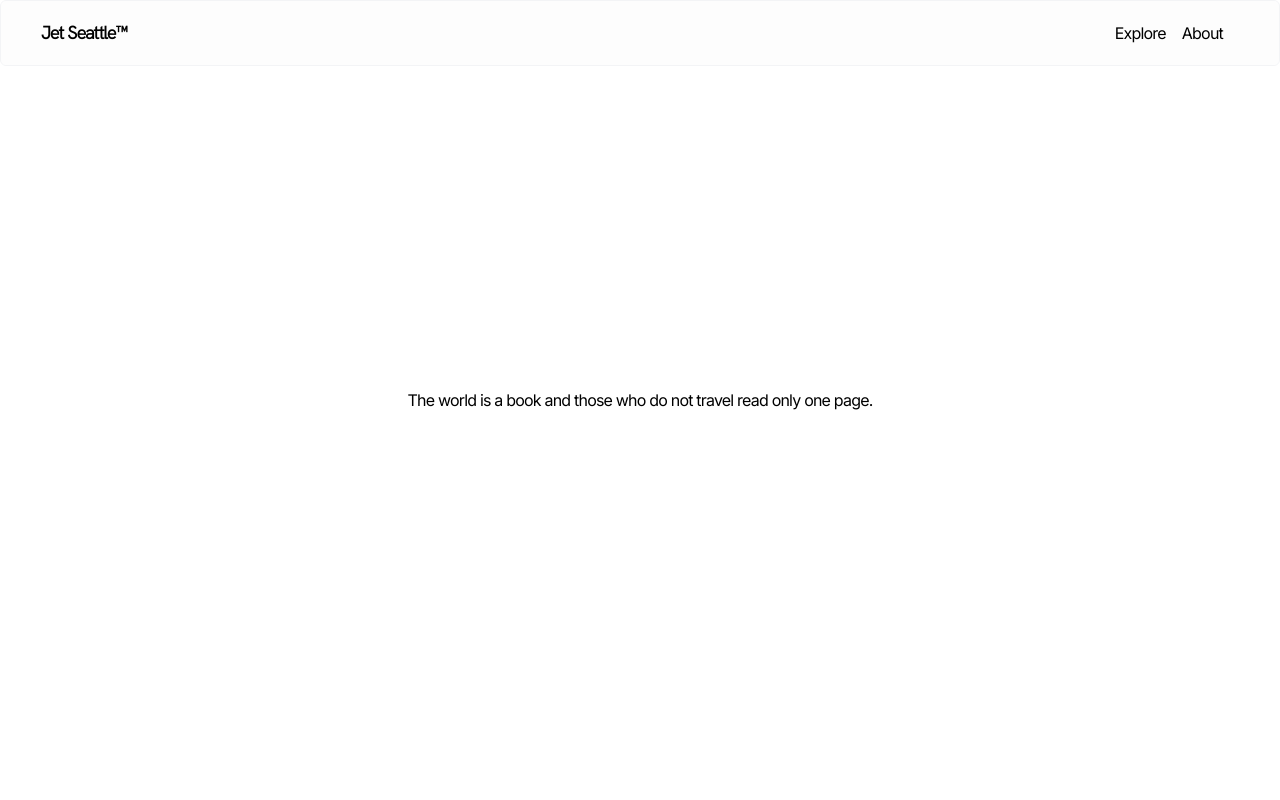
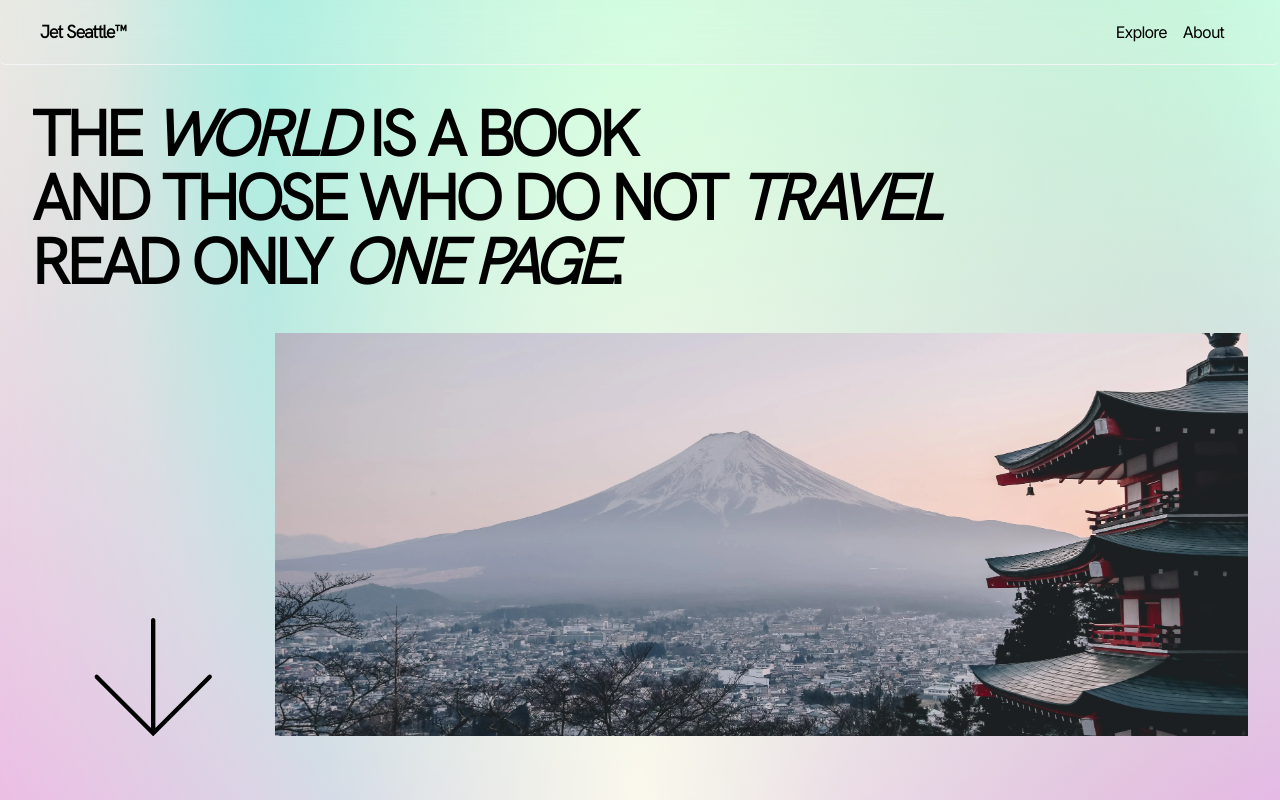
Before and after one commit to malinda666/jets-2023, a Next.js app: page / in a window 1280 px wide. Shown: the top 800 px of the page. Built offline with nearby package versions, Linux system fonts and the light colour scheme.

Commit message:
add gsap + animations

```diff
--- a/next.config.js
+++ b/next.config.js
@@ -1,6 +1,6 @@
 /** @type {import('next').NextConfig} */
 const nextConfig = {
-  reactStrictMode: true,
+  reactStrictMode: false,
 }
 
 module.exports = nextConfig
--- a/package.json
+++ b/package.json
@@ -10,6 +10,7 @@
     "format": "prettier --write ."
   },
   "dependencies": {
+    "gsap": "^3.11.3",
     "next": "13.0.3",
     "react": "18.2.0",
     "react-dom": "18.2.0"
--- /dev/null
+++ b/src/components/shared/Arrows.tsx
@@ -0,0 +1,53 @@
+import React from 'react'
+
+const DownArrow = () => {
+  return (
+    // <svg
+    //   viewBox='0 0 195.5 194.8'
+    //   fill='none'
+    //   xmlns='http://www.w3.org/2000/svg'
+    //   className='w-[7rem] h-auto rotate-[135deg]'
+    // >
+    //   <path
+    //     d='M0,194.8L194.1,0.7'
+    //     strokeWidth='2'
+    //     strokeLinecap='square'
+    //     strokeLinejoin='round'
+    //     className='stroke-current'
+    //   ></path>{' '}
+    //   <path
+    //     d='M194.8,194.5V0'
+    //     strokeWidth='2'
+    //     strokeLinecap='square'
+    //     strokeLinejoin='round'
+    //     className='stroke-current'
+    //   ></path>{' '}
+    //   <path
+    //     d='M1.8,0h193.7'
+    //     strokeWidth='2'
+    //     strokeLinejoin='round'
+    //     className='stroke-current'
+    //   ></path>
+    // </svg>
+    <svg
+      version='1.1'
+      id='Capa_1'
+      x='0px'
+      y='0px'
+      viewBox='0 0 63.55 63.55'
+      xmlSpace='preserve'
+      className='rotate-[90deg]'
+    >
+      <g>
+        <path
+          d='M62.725,32.603l0.825-0.826l-0.825-0.823c0,0,0,0,0-0.002L32.358,0.584c-0.455-0.455-1.196-0.455-1.651,0
+		s-0.455,1.196,0,1.651L59.08,30.608H1.168C0.523,30.608,0,31.133,0,31.776c0,0.646,0.523,1.168,1.168,1.168H59.08L30.709,61.316
+		c-0.455,0.454-0.455,1.195,0,1.651c0.229,0.229,0.528,0.34,0.827,0.34s0.598-0.114,0.827-0.34L62.725,32.603
+		C62.725,32.604,62.725,32.604,62.725,32.603z'
+        />
+      </g>
+    </svg>
+  )
+}
+
+export { DownArrow }
--- a/src/components/shared/index.tsx
+++ b/src/components/shared/index.tsx
@@ -1 +1,2 @@
 export { default as Section } from './Section'
+export { DownArrow } from './Arrows'
--- a/src/pages/index.tsx
+++ b/src/pages/index.tsx
@@ -1,16 +1,14 @@
 import { NextPage } from 'next'
+import Image from 'next/image'
 
 import { Section } from '@/components/shared'
+import { Hero } from '@/views'
 
 const Home: NextPage = () => {
   return (
     <>
       <Section>
-        <div className='hero'>
-          <div className='hero__title'>
-            <h1>The world is a book and those who do not travel read only one page.</h1>
-          </div>
-        </div>
+        <Hero />
       </Section>
       <Section>
         <div className=''>home 2</div>
--- a/src/styles/_utils.scss
+++ b/src/styles/_utils.scss
@@ -1,9 +1,24 @@
 $ease: cubic-bezier(0.19, 1, 0.22, 1);
 
 .mirror {
-  @apply bg-gray-200 rounded-md bg-clip-padding backdrop-filter backdrop-blur-lg bg-opacity-10 border border-gray-100;
+  @apply bg-gray-200 rounded-md bg-clip-padding backdrop-filter backdrop-blur-lg bg-opacity-10 border-b border-gray-100;
 }
 
 .transition-all {
   transition: all 0.75s $ease;
 }
+
+.gradient {
+  background: radial-gradient(80.99% 100% at 50% 0%, #00ff0a 0%, #36008e 100%),
+    radial-gradient(50% 123.47% at 50% 50%, #efe7c8 0%, #36008e 100%),
+    linear-gradient(301.28deg, #ff006b 0%, #48dd9e 100%),
+    linear-gradient(294.84deg, #5a60e4 0%, #d30000 100%),
+    linear-gradient(52.29deg, #000000 0%, #00ff85 100%),
+    radial-gradient(100% 138.69% at 100% 0%, #0007a5 0%, #ff7a00 100%),
+    radial-gradient(70.41% 100% at 50% 0%, #d5b300 0%, #2200aa 100%);
+  background-blend-mode: screen, screen, lighten, overlay, lighten, difference, difference;
+}
+
+.alt {
+  @apply italic font-bold;
+}
--- a/src/styles/components/_section.scss
+++ b/src/styles/components/_section.scss
@@ -1,3 +1,3 @@
 .section {
-  @apply relative w-full px-4 py-16 min-h-screen flex items-center justify-center;
+  @apply relative w-full h-full px-4 py-16 min-h-screen flex items-center justify-center;
 }
--- a/src/styles/index.scss
+++ b/src/styles/index.scss
@@ -8,6 +8,8 @@
 @import './components/header';
 @import './components/section';
 
+@import './views/hero';
+
 body {
-  @apply font-body tracking-tighter leading-none;
+  @apply font-body tracking-tighter leading-none text-[1rem] gradient;
 }
--- /dev/null
+++ b/src/styles/views/_hero.scss
@@ -0,0 +1,43 @@
+.hero {
+  @apply absolute py-16 px-8 w-full h-full;
+  display: grid;
+  grid-template-columns: repeat(5, 1fr);
+  grid-template-rows: repeat(5, 1fr);
+  gap: 0px 0px;
+  grid-auto-flow: row;
+  grid-template-areas:
+    'hero-title hero-title hero-title hero-title .'
+    'hero-title hero-title hero-title hero-title .'
+    '. hero-banner hero-banner hero-banner hero-banner'
+    'hero-scroller hero-banner hero-banner hero-banner hero-banner'
+    'hero-scroller hero-banner hero-banner hero-banner hero-banner';
+
+  &__title {
+    @apply relative flex items-center justify-start;
+    grid-area: hero-title;
+    > h1 {
+      @apply text-[5vw] font-title font-bold tracking-tighter leading-none w-full uppercase;
+    }
+    &--line {
+      @apply relative flex items-center overflow-hidden pr-2;
+      &-inner {
+        @apply inline-block;
+      }
+    }
+  }
+  &__banner {
+    @apply relative h-full;
+    grid-area: hero-banner;
+    > img {
+      object-fit: cover;
+    }
+  }
+  &__scroller {
+    @apply relative flex items-end justify-center;
+    grid-area: hero-scroller;
+
+    > svg {
+      @apply relative h-auto w-3/4 px-8;
+    }
+  }
+}
--- /dev/null
+++ b/src/views/Hero.tsx
@@ -0,0 +1,70 @@
+import { FC, useRef, useEffect, MutableRefObject } from 'react'
+import Image from 'next/image'
+import gsap from 'gsap'
+
+import { DownArrow } from '@/components/shared'
+
+import Banner from '@/public/images/jp.webp'
+
+const Hero: FC = () => {
+  const titleContainer = useRef() as MutableRefObject<HTMLHeadingElement>
+  const scrollerContainer = useRef() as MutableRefObject<HTMLDivElement>
+
+  useEffect(() => {
+    const titleLines = gsap.utils.selector(titleContainer.current)('div > span')
+    gsap.from([titleLines], {
+      duration: 1,
+      y: '110%',
+      opacity: 0,
+      delay: 0.5,
+      stagger: {
+        from: 'start',
+        amount: 0.3,
+      },
+      ease: 'power2.inOut',
+    })
+    gsap.from(scrollerContainer.current, {
+      duration: 1,
+      opacity: 0,
+      delay: 0.65,
+      stagger: {
+        from: 'start',
+        amount: 0.3,
+      },
+      ease: 'power2.inOut',
+    })
+  }, [])
+
+  return (
+    <div className='hero'>
+      <div className='hero__title'>
+        <h1 ref={titleContainer}>
+          <div className='hero__title--line'>
+            <span className='hero__title--line-inner'>
+              The <span className='alt'>world</span> is a book
+            </span>
+          </div>
+          <div className='hero__title--line'>
+            <span className='hero__title--line-inner'>
+              and those who do not <span className='alt'>travel</span>
+            </span>
+          </div>
+          <div className='hero__title--line'>
+            <span className='hero__title--line-inner'>
+              read only <span className='alt'>one page</span>.
+            </span>
+          </div>
+        </h1>
+        {/* <h1>The world is a book and those who do not travel read only one page.</h1> */}
+      </div>
+      <div className='hero__banner'>
+        <Image src={Banner.src} alt='Hero Banner' layout='fill' priority />
+      </div>
+      <div className='hero__scroller' ref={scrollerContainer}>
+        <DownArrow />
+      </div>
+    </div>
+  )
+}
+
+export default Hero
--- /dev/null
+++ b/src/views/index.tsx
@@ -0,0 +1,2 @@
+// Home
+export { default as Hero } from './Hero'
--- a/tailwind.config.js
+++ b/tailwind.config.js
@@ -4,6 +4,7 @@ module.exports = {
     './src/app/**/*.{js,ts,jsx,tsx}',
     './src/pages/**/*.{js,ts,jsx,tsx}',
     './src/components/**/*.{js,ts,jsx,tsx}',
+    './src/views/**/*.{js,ts,jsx,tsx}',
   ],
   theme: {
     extend: {
```
Also changed, not shown: 1 other file (tests, documents, lock files or other folders).
